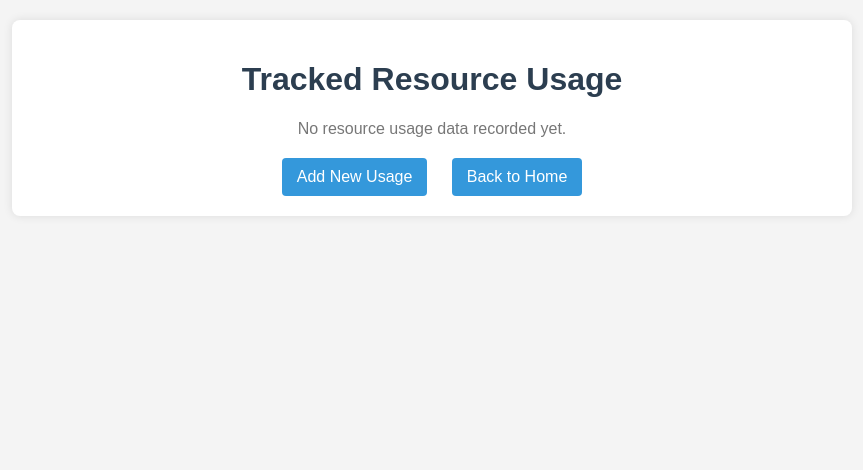
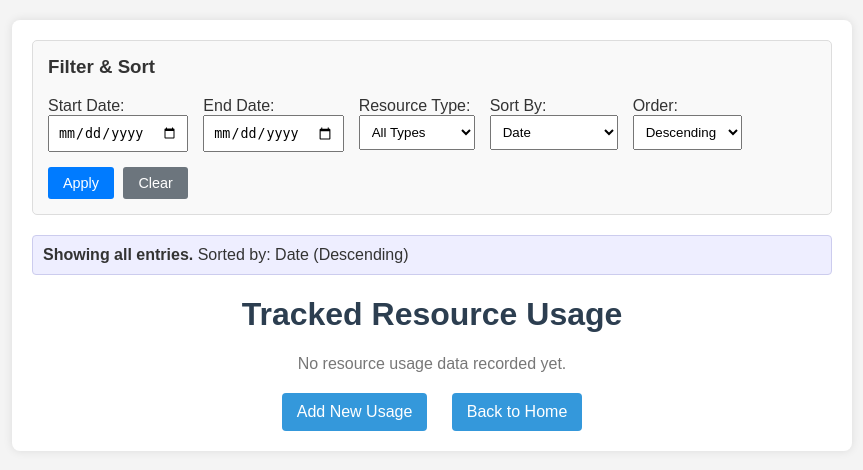
Before and after one commit to GeoffreyVanderMerwe/bookapp, a Flask app: page /view_resources in a window 1280 px wide. Shown: the top 470 px of the page, without its empty margins (208-1071 px from the left). Run offline with Flask 3, Linux system fonts and the light colour scheme.

Commit message:
feat: Add Filtering and Sorting to Resource Tracking
Enhances the Resource Tracking feature by adding comprehensive filtering
and sorting capabilities to the 'View All Usage Data' page.

Key changes:
- UI/UX:
    - Added a form to `view_resources.html` allowing you to filter entries by:
        - Date range (start and end dates).
        - Resource Type.
    - You can also sort data by:
        - Date, Resource Type, or Quantity.
        - Ascending or Descending order.
    - An "Apply" button triggers the filtering/sorting.
    - A "Clear" button resets to the default view.
    - The filter/sort form fields are repopulated with the current active criteria.
    - A summary of active filters and sort order is displayed above the data table.
- Backend:
    - Modified the `/view_resources` route in `app.py` to:
        - Accept GET query parameters for filters and sorting.
        - Dynamically build SQLAlchemy queries based on these parameters.
        - Handle potential errors in date parsing.
        - Pass current filter/sort criteria back to the template.
- Testing:
    - Added unit tests for various filtering and sorting scenarios, including:
        - Default view (no filters).
        - Filtering by date, type, and combined.
        - Sorting by different fields and orders.
        - Clearing filters.
    - All new tests pass.
- Documentation:
    - Updated `README.md` to describe the new filtering and sorting functionalities.

This enhancement significantly improves the usability of the resource data viewing page.

```diff
--- a/brewery_sustainability_app/app.py
+++ b/brewery_sustainability_app/app.py
@@ -4,6 +4,7 @@ import datetime
 import os
 
 app = Flask(__name__)
+app.jinja_env.add_extension('jinja2.ext.do')
 
 # --- Database Configuration ---
 instance_folder_path = app.instance_path
@@ -92,14 +93,55 @@ def add_resource():
 @app.route('/view_resources')
 def view_resources():
     try:
-        all_resources = ResourceUsage.query.order_by(ResourceUsage.date.desc(), ResourceUsage.id.desc()).all()
+        # Get filter/sort parameters from request arguments
+        start_date_str = request.args.get('start_date')
+        end_date_str = request.args.get('end_date')
+        resource_type_filter = request.args.get('resource_type')
+        sort_by = request.args.get('sort_by', 'date') # Default sort by date
+        sort_order = request.args.get('sort_order', 'desc') # Default sort order descending
+
+        query = ResourceUsage.query
+
+        # Apply filters
+        if start_date_str:
+            try:
+                start_date = datetime.datetime.strptime(start_date_str, '%Y-%m-%d').date()
+                query = query.filter(ResourceUsage.date >= start_date)
+            except ValueError:
+                flash('Invalid start date format. Please use YYYY-MM-DD.', 'error')
+
+        if end_date_str:
+            try:
+                end_date = datetime.datetime.strptime(end_date_str, '%Y-%m-%d').date()
+                query = query.filter(ResourceUsage.date <= end_date)
+            except ValueError:
+                flash('Invalid end date format. Please use YYYY-MM-DD.', 'error')
+
+        if resource_type_filter and resource_type_filter != "": # "" means 'All Types'
+            query = query.filter(ResourceUsage.resource_type == resource_type_filter)
+
+        # Apply sorting
+        sort_column = ResourceUsage.date # Default sort column
+        if sort_by == 'resource_type':
+            sort_column = ResourceUsage.resource_type
+        elif sort_by == 'quantity':
+            sort_column = ResourceUsage.quantity
+
+        if sort_order == 'asc':
+            query = query.order_by(sort_column.asc(), ResourceUsage.id.asc())
+        else: # Default to descending
+            query = query.order_by(sort_column.desc(), ResourceUsage.id.desc())
+
+        all_resources = query.all()
+
     except Exception as e:
-        app.logger.error(f"Error fetching resources: {e}")
-        flash('Could not retrieve resource data from the database.', 'error')
+        app.logger.error(f"Error fetching or filtering resources: {e}")
+        flash('Could not retrieve or filter resource data from the database.', 'error')
         all_resources = []
-    return render_template('view_resources.html', resources=all_resources)
 
-
+    return render_template('view_resources.html',
+                           resources=all_resources
+                          )
 @app.route('/edit_resource/<int:id>', methods=['GET', 'POST'])
 def edit_resource(id):
     resource_to_edit = ResourceUsage.query.get_or_404(id) # get_or_404 is convenient
--- a/brewery_sustainability_app/templates/view_resources.html
+++ b/brewery_sustainability_app/templates/view_resources.html
@@ -33,6 +33,77 @@
   </head>
   <body>
     <div class="container">
+<div class="filter-sort-container" style="margin-bottom: 20px; padding: 15px; border: 1px solid #ddd; border-radius: 5px; background-color: #f9f9f9;">
+      <form method="GET" action="{{ url_for('view_resources') }}">
+        <h3 style="margin-top:0;">Filter & Sort</h3>
+        <div style="display: flex; flex-wrap: wrap; gap: 15px;">
+          <div>
+            <label for="start_date">Start Date:</label><br>
+            <input type="date" id="start_date" name="start_date" value="{{ request.args.get('start_date', '') }}" style="padding: 8px;">
+          </div> <!-- Closing filter-sort-container -->
+          <div>
+            <label for="end_date">End Date:</label><br>
+            <input type="date" id="end_date" name="end_date" value="{{ request.args.get('end_date', '') }}" style="padding: 8px;">
+          </div>
+          <div>
+            <label for="resource_type">Resource Type:</label><br>
+            <select id="resource_type" name="resource_type" style="padding: 8px;">
+              <option value="" {% if not request.args.get('resource_type') %}selected{% endif %}>All Types</option>
+              <option value="Water" {% if request.args.get('resource_type') == 'Water' %}selected{% endif %}>Water</option>
+              <option value="Energy" {% if request.args.get('resource_type') == 'Energy' %}selected{% endif %}>Energy</option>
+              <option value="Raw Material" {% if request.args.get('resource_type') == 'Raw Material' %}selected{% endif %}>Raw Material</option>
+              <option value="Other" {% if request.args.get('resource_type') == 'Other' %}selected{% endif %}>Other</option>
+            </select>
+          </div>
+          <div>
+            <label for="sort_by">Sort By:</label><br>
+            <select id="sort_by" name="sort_by" style="padding: 8px;">
+              <option value="date" {% if request.args.get('sort_by', 'date') == 'date' %}selected{% endif %}>Date</option>
+              <option value="resource_type" {% if request.args.get('sort_by') == 'resource_type' %}selected{% endif %}>Resource Type</option>
+              <option value="quantity" {% if request.args.get('sort_by') == 'quantity' %}selected{% endif %}>Quantity</option>
+            </select>
+          </div>
+          <div>
+            <label for="sort_order">Order:</label><br>
+            <select id="sort_order" name="sort_order" style="padding: 8px;">
+              <option value="desc" {% if request.args.get('sort_order', 'desc') == 'desc' %}selected{% endif %}>Descending</option>
+              <option value="asc" {% if request.args.get('sort_order') == 'asc' %}selected{% endif %}>Ascending</option>
+            </select>
+          </div>
+          <div style="align-self: flex-end;">
+            <input type="submit" value="Apply" class="action-button" style="background-color: #007bff; padding: 8px 15px;">
+            <a href="{{ url_for('view_resources') }}" class="action-button" style="background-color: #6c757d; padding: 8px 15px; display: inline-block; text-decoration: none;">Clear</a>
+          </div>
+        </div>
+      </form>
+    </div>
+{# Display active filters and sort order #}
+      {% set active_filters = [] %}
+      {% set sort_info = [] %}
+
+      {% if request.args.get('start_date') %}
+        {%- do active_filters.append('Start Date: ' + request.args.get('start_date')) -%}
+      {% endif %}
+      {% if request.args.get('end_date') %}
+        {%- do active_filters.append('End Date: ' + request.args.get('end_date')) -%}
+      {% endif %}
+      {% if request.args.get('resource_type') %}
+        {%- do active_filters.append('Type: ' + request.args.get('resource_type')) -%}
+      {% endif %}
+
+      {% set sort_by_text = request.args.get('sort_by', 'Date')|capitalize %}
+      {% set sort_order_text = "Descending" if request.args.get('sort_order', 'desc') == 'desc' else "Ascending" %}
+      {%- do sort_info.append('Sorted by: ' + sort_by_text + ' (' + sort_order_text + ')') -%}
+
+      <div class="active-filters-summary" style="margin-bottom: 15px; padding: 10px; background-color: #eef; border-radius: 4px; border: 1px solid #cce;">
+        {% if active_filters %}
+          <strong>Currently filtered by:</strong> {{ active_filters|join(', ') }}.
+          <br>
+        {% else %}
+          <strong>Showing all entries.</strong>
+        {% endif %}
+        {{ sort_info|join('') }}
+      </div>
       <h1>Tracked Resource Usage</h1>
       {% with messages = get_flashed_messages(with_categories=true) %}
         {% if messages %}
```
Also changed, not shown: brewery_sustainability_app/tests/test_app.py (added, +132 -0 lines), README.md, brewery_sustainability_app/instance/sustainability.db, brewery_sustainability_app/tests/__init__.py (added).
